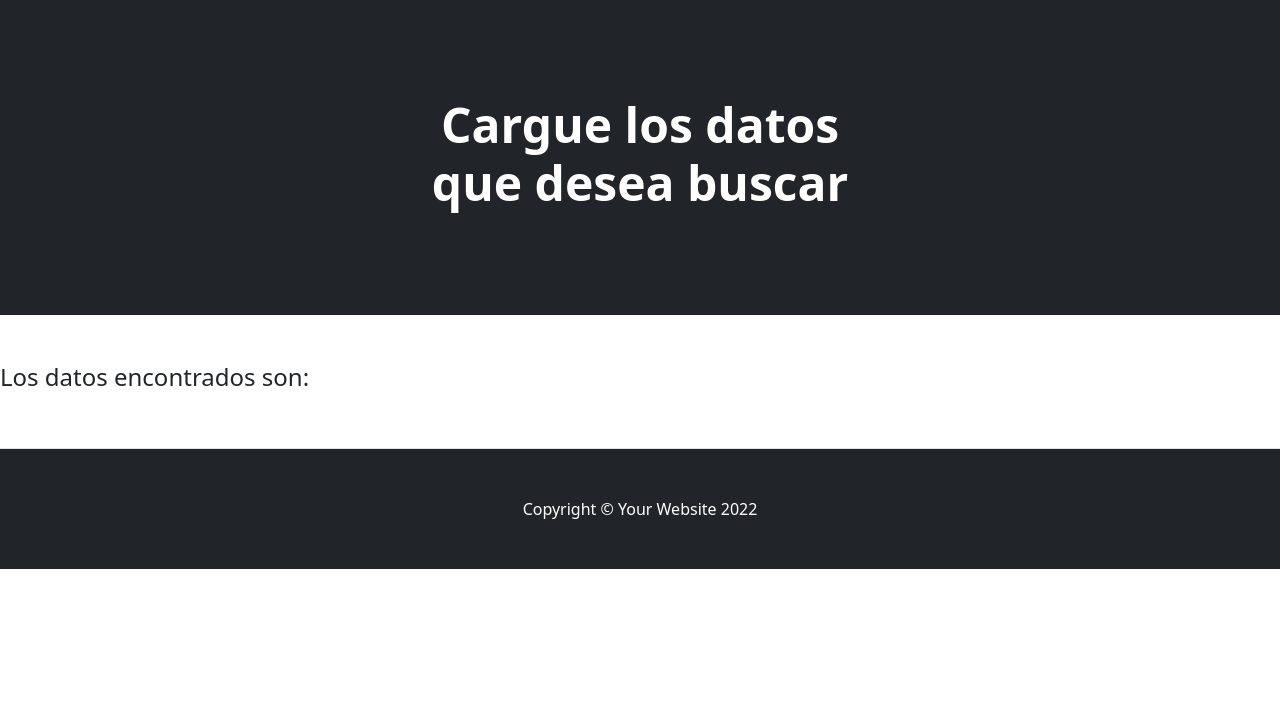
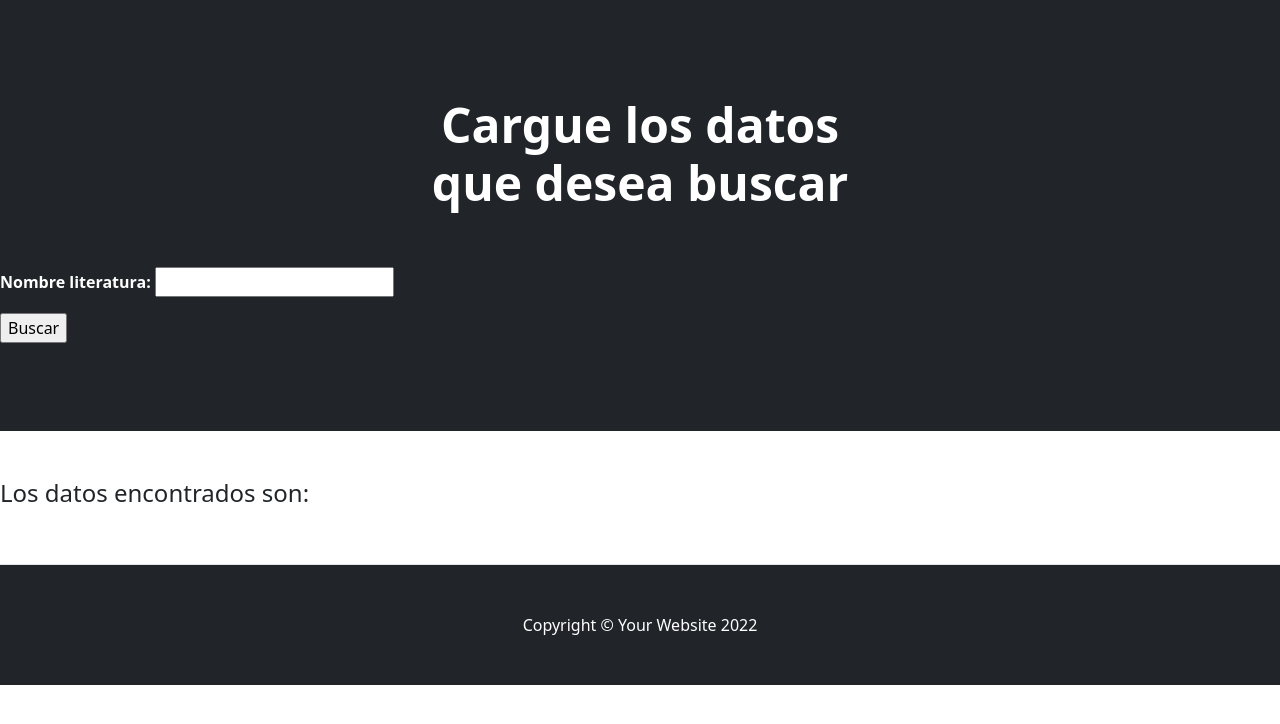
Before and after one commit to fotero80/TPFinalPython, a Django app: page /TPFinal/LiteraturaExistente/ in a window 1280 px wide. Shown: the part 56-780 px from the top of the page. Run offline with Django 4.2, Linux system fonts and the light colour scheme; data that the repository does not hold is empty; some libraries are stand-ins or nearby versions.

Commit message:
probando busqueda

```diff
--- a/AppTPFinal/forms.py
+++ b/AppTPFinal/forms.py
@@ -8,6 +8,10 @@ class Literatura_Form(forms.Form):
     editorial_literatura = forms.CharField(max_length=50)
     anio_edicion_literatura = forms.IntegerField()
     email_usuario_literatura = forms.EmailField()
+
+
+class Buscar_Literatura_Form(forms.Form):
+    nombre_literatura = forms.CharField()
 
 
 class Musica_Form(forms.Form):
--- a/AppTPFinal/urls.py
+++ b/AppTPFinal/urls.py
@@ -1,6 +1,6 @@
 from django.urls import path
 from AppTPFinal.views import Main, cargar_literatura, cargar_Musica, cargar_Cine, datos_usuario, datos_crear_usuario, \
-    mostrar_literatura
+    mostrar_literatura, buscar_literatura
 
 urlpatterns = [
     path('', Main, name='TPFinalMain'),
@@ -9,6 +9,6 @@ urlpatterns = [
     path('CrearLiteratura/', cargar_literatura, name='TPFinalCargarliteratura'),
     path('Musica/', cargar_Musica, name='TPFinalCargarMusica'),
     path('Cine/', cargar_Cine, name='TPFinalCargarCine'),
-    path('LiteraturaExistente/', mostrar_literatura, name='TPFinalBuscarLiteratura'),
+    path('LiteraturaExistente/', buscar_literatura, name='TPFinalBuscarLiteratura'),
 
 ]
--- a/AppTPFinal/views.py
+++ b/AppTPFinal/views.py
@@ -3,7 +3,7 @@ import ctypes
 
 from django.shortcuts import render
 
-from AppTPFinal.forms import Usuario_Form, Literatura_Form, Musica_Form, Cine_Form
+from AppTPFinal.forms import Usuario_Form, Literatura_Form, Musica_Form, Cine_Form, Buscar_Literatura_Form
 from AppTPFinal.models import Cine, Usuario, Musica, Literatura
 
 def Main(request):
@@ -72,6 +72,19 @@ def mostrar_literatura(request):
     }
     return render(request, 'AppCoder/literaturabuscar.html', contexto)
 
+def buscar_literatura(request):
+    a_buscar = []
+    if request.method == 'POST':
+        nombre_literatura = request.POST.get('nombre_literatura')
+        a_buscar = Literatura.objects.filter(nombre_literatura__icontains=nombre_literatura)
+
+
+    contexto = {
+        'buscar_literatura': Buscar_Literatura_Form(),
+        'literatura': a_buscar
+    }
+
+    return render(request, 'AppCoder/literaturabuscar.html', contexto)
 
 def cargar_Musica(request):
     mus = Musica_Form(request.POST)
--- a/templates/AppCoder/literaturabuscar.html
+++ b/templates/AppCoder/literaturabuscar.html
@@ -31,7 +31,17 @@
             </div>
         </div>
     </div>
-
+    <div class="datos-literatura">
+        <form style="color:white;" id="literatura" name="literatura" action="{% url 'TPFinalBuscarLiteratura' %}"
+              method="POST">
+            <b>
+                {% csrf_token %}
+                {{ buscar_literatura.as_p }}
+                <p><input type="submit" value="Buscar"/></p>
+                <br>
+            </b>
+        </form>
+    </div>
 </header>
 {% endblock %}
 
@@ -39,7 +49,7 @@
 <section class="py-5 border-bottom" id="features">
         <div class="datos-literatura">
         <h4>Los datos encontrados son: </h4>
-        {% for literatura in lit_data %}
+        {% for literatura in literatura %}
             <p> El nombre es: {{literatura.nombre_literatura}}</p>
             {% endfor %}
     </div>
```
